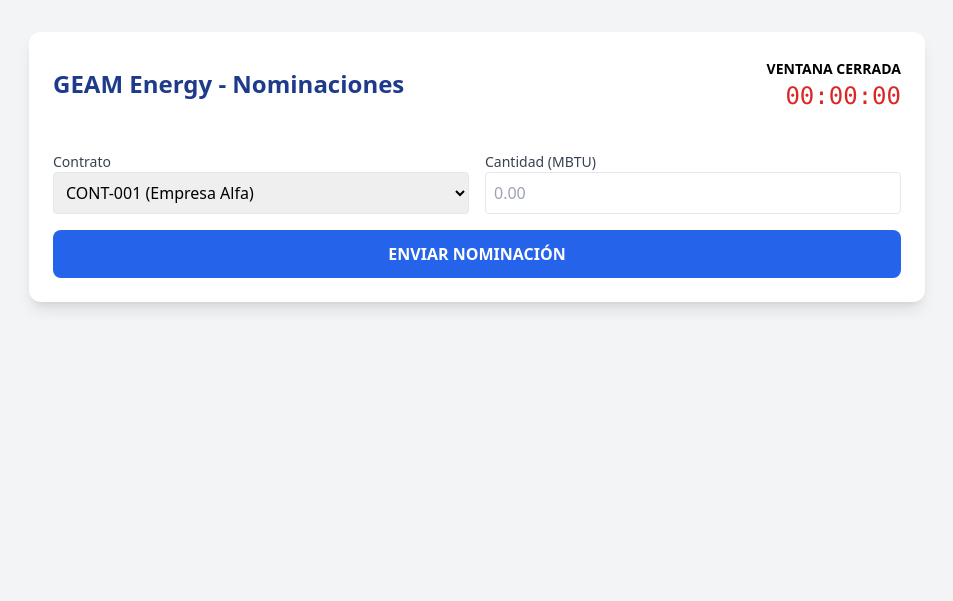
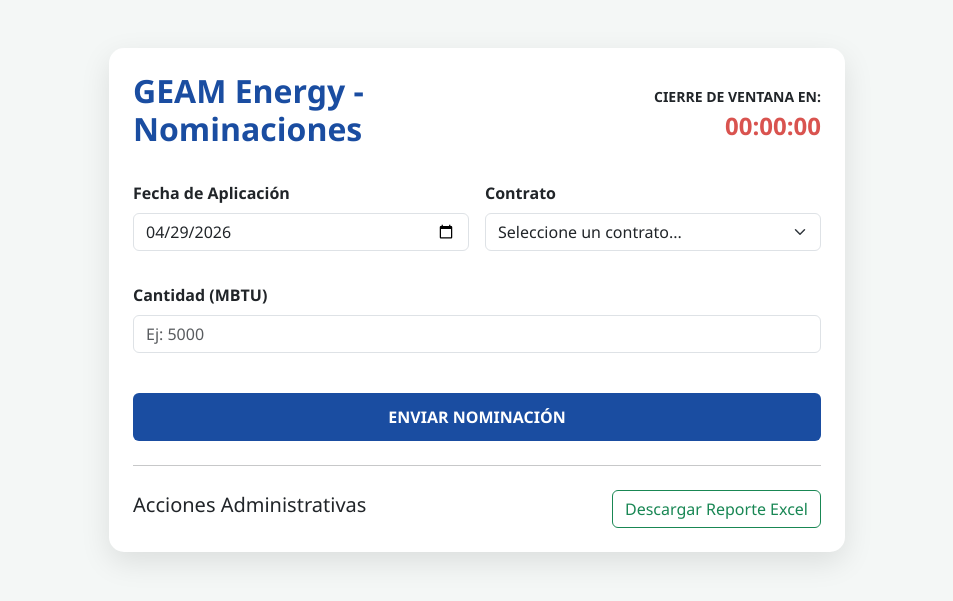
Before and after one commit to alasli09/plataforma, a Flask app: page / in a window 1280 px wide. Shown: the top 601 px of the page, without its empty margins (163-1116 px from the left). Run offline with Flask 3, Linux system fonts and the light colour scheme; some libraries are stand-ins or nearby versions.

Commit message:
Update index.html

```diff
--- a/templates/index.html
+++ b/templates/index.html
@@ -2,39 +2,76 @@
 <html lang="es">
 <head>
     <meta charset="UTF-8">
-    <title>GEAM - Sistema de Nominaciones</title>
-    <script src="https://cdn.tailwindcss.com"></script>
+    <meta name="viewport" content="width=device-width, initial-scale=1.0">
+    <title>GEAM Energy - Nominaciones</title>
+    <link href="https://cdn.jsdelivr.net/npm/bootstrap@5.3.0/dist/css/bootstrap.min.css" rel="stylesheet">
+    <link rel="stylesheet" href="{{ url_for('static', filename='css/style.css') }}">
+    <style>
+        body { background-color: #f4f7f6; font-family: 'Segoe UI', Tahoma, Geneva, Verdana, sans-serif; }
+        .card { border-radius: 15px; box-shadow: 0 10px 30px rgba(0,0,0,0.1); border: none; }
+        .btn-primary { background-color: #1a4da1; border: none; padding: 12px; font-weight: bold; }
+        .btn-primary:hover { background-color: #153d81; }
+        .header-logo { color: #1a4da1; font-weight: bold; }
+        .timer-box { text-align: right; }
+        #timer { color: #d9534f; font-weight: bold; font-size: 1.5rem; }
+    </style>
 </head>
-<body class="bg-gray-100 p-8">
-    <div class="max-w-4xl mx-auto bg-white p-6 rounded-xl shadow-lg">
-        <header class="flex justify-between items-center border-bottom pb-4 mb-6">
-            <h1 class="text-2xl font-bold text-blue-900">GEAM Energy - Nominaciones</h1>
-            <div id="ventana-info" class="text-right">
-                <span id="label-reloj" class="text-sm font-semibold uppercase">Cierre de Ventana en:</span>
-                <div id="countdown" class="text-2xl font-mono text-red-600">00:00:00</div>
+<body>
+    <div class="container mt-5">
+        <div class="row justify-content-center">
+            <div class="col-md-8">
+                <div class="card p-4">
+                    <div class="row align-items-center mb-4">
+                        <div class="col-6">
+                            <h2 class="header-logo">GEAM Energy - Nominaciones</h2>
                         </div>
-        </header>
+                        <div class="col-6 timer-box">
+                            <small class="text-uppercase fw-bold">Cierre de ventana en:</small>
+                            <div id="timer">00:00:00</div>
+                        </div>
+                    </div>
 
-        <form id="nominacion-form" class="grid grid-cols-2 gap-4">
-            <div>
-                <label class="block text-sm font-medium text-gray-700">Contrato</label>
-                <select id="contrato" class="w-full p-2 border rounded" required>
-                    <option value="CONT-001">CONT-001 (Empresa Alfa)</option>
-                    <option value="CONT-002">CONT-002 (Empresa Beta)</option>
+                    <form id="form-nominacion" class="row g-3">
+                        <div class="col-md-6 mb-3">
+                            <label class="form-label fw-bold">Fecha de Aplicación</label>
+                            <input type="date" id="fecha" class="form-control" required>
+                        </div>
+                        <div class="col-md-6 mb-3">
+                            <label class="form-label fw-bold">Contrato</label>
+                            <select id="contrato" class="form-select" required>
+                                <option value="">Seleccione un contrato...</option>
+                                <option value="CONT-001 (Empresa Alpha)">CONT-001 (Empresa Alpha)</option>
+                                <option value="CONT-002 (Empresa Beta)">CONT-002 (Empresa Beta)</option>
+                                <option value="CONT-003 (Industria Gama)">CONT-003 (Industria Gama)</option>
                             </select>
                         </div>
-            <div>
-                <label class="block text-sm font-medium text-gray-700">Cantidad (MBTU)</label>
-                <input type="number" id="cantidad" class="w-full p-2 border rounded" placeholder="0.00" required>
+                        <div class="col-md-12 mb-4">
+                            <label class="form-label fw-bold">Cantidad (MBTU)</label>
+                            <input type="number" id="cantidad" class="form-control" placeholder="Ej: 5000" required>
                         </div>
-            <!-- Otros campos como Fuente, Punto, Sector se llenan igual -->
-            <div class="col-span-2">
-                <button type="submit" class="w-full bg-blue-600 text-white py-3 rounded-lg font-bold hover:bg-blue-700">
-                    ENVIAR NOMINACIÓN
-                </button>
+                        <div class="col-12">
+                            <button type="submit" class="btn btn-primary w-100 text-uppercase">Enviar Nominación</button>
                         </div>
                     </form>
+
+                    <hr class="my-4">
+
+                    <div class="d-flex justify-content-between align-items-center">
+                        <h5>Acciones Administrativas</h5>
+                        <a href="/descargar" class="btn btn-outline-success">Descargar Reporte Excel</a>
                     </div>
-    <script src="/static/js/script.js"></script>
+                </div>
+            </div>
+        </div>
+    </div>
+
+    <script src="{{ url_for('static', filename='js/script.js') }}"></script>
+    <script>
+        // Establecer la fecha de hoy por defecto al cargar
+        document.addEventListener('DOMContentLoaded', function() {
+            const today = new Date().toISOString().split('T')[0];
+            document.getElementById('fecha').value = today;
+        });
+    </script>
 </body>
 </html>
```
Lines whose indentation alone changed are shown as unchanged.
